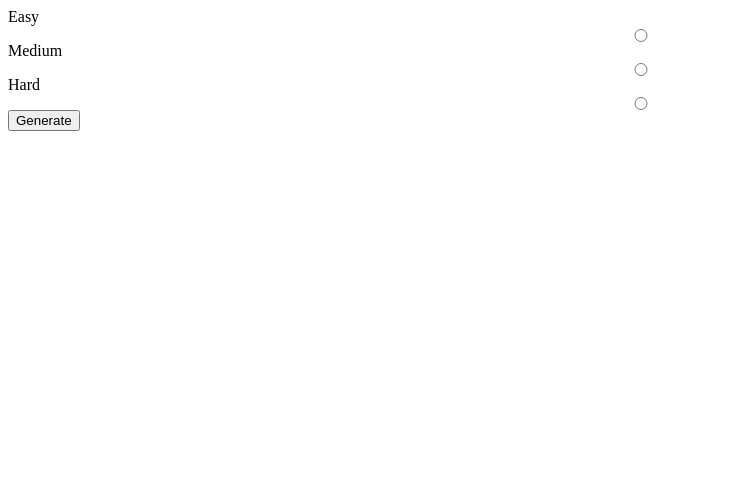
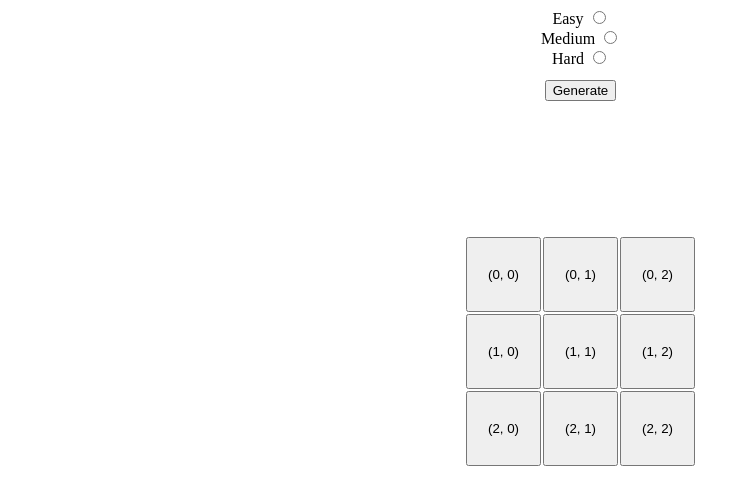
Before and after one commit to sallenellas/simon_says, a plain HTML site: page index.html in a window 1280 px wide. Shown: the whole page, without its empty margins (0-750 px from the left). Drawn offline with Linux system fonts and the light colour scheme.

Commit message:
Grid generated with coordinates on 5x2 page grid

```diff
--- a/index.html
+++ b/index.html
@@ -6,20 +6,35 @@
     <meta http-equiv="X-UA-Compatible" content="ie=edge">
     <title>Simon Says</title>
     <link rel="stylesheet" href="style.css">
+    <script src="scripts.js" defer></script>
   </head>
-  <body class="box-sizing">
+  <body>
+    <div class="container">
+
+      <div class="options">
         <div class="difficultySetting">
+            <div>
               <label for="easy">Easy</label>
               <input type="radio" name="difficulty" id="easy" value="3">
+            </div>
+            <div>
               <label for="medium">Medium</label>
               <input type="radio" name="difficulty" id="medium" value="4">
+            </div>
+            <div>
               <label for="hard">Hard</label>
               <input type="radio" name="difficulty" id="hard" value="5">
             </div>
-    <div>
+        </div>
+
+        <div class="buttons">
             <button type="button" id="play" name="playButton">Generate</button>
         </div>
+      </div>
 
-	<script src="scripts.js"></script>
+      <div class="button-grid" id="button-grid"></div>
+
+    </div>
+
   </body>
 </html>
--- a/scripts.js
+++ b/scripts.js
@@ -1,49 +1,24 @@
-const dimensions = 3;
-const playButton = document.querySelector('#play');
+// difficulty
 
 
-// Random color generator
-function generateColor(){
-    let color = [];
-    let r = Math.floor(Math.random() * 100) + 50;
-    color.push(r);
-    let g = Math.floor(Math.random() * 100) + 50;
-    color.push(g);
-    let b = Math.floor(Math.random() * 100) + 50;
-    color.push(b);
-    let a = 1.0;
-    color.push(a);
-    color.join('');
-    return color;
-}
+// Create a 2D array to hold the buttons
+const buttonGrid = [];
 
-playButton.addEventListener('click', () => {
+// Set the number of rows and columns for the grid
+const dimensions = 3;
 
-    let row = [];
-    let column = [];
-
-    const squares = document.createElement('div');
-    squares.className = "squares";
-    document.body.appendChild(squares);
-
-    for (let i = 0; i < dimensions; i++){
-        row[i] = document.createElement('button');
-        row[i].classList.add('square');
-        for (let j = 0; j < row.length; j++) {
-            column[j] = document.createElement('button');
-            column[j].classList.add('square');
-            squares.appendChild(column[j]);
-            squares.appendChild(row[i]);
-        }
-        squares.appendChild(row[i]);
+// Create the buttons and add them to the button grid
+for (let row = 0; row < dimensions; row++) {
+buttonGrid[row] = [];
+    for (let col = 0; col < dimensions; col++) {
+        const button = document.createElement("button");
+        button.textContent = `(${row}, ${col})`;
+        buttonGrid[row][col] = button;
+        button.setAttribute("id", `(${row}, ${col})`);
+        button.classList.add('square');
+        // button.classList.add('fade-in');
+        // button.style.gridRow = row + 1;
+        // button.style.gridColumn = col + 1;
+        document.getElementById("button-grid").appendChild(button);
     }
-    squares.addEventListener('click', (e) => {
-        // console.log(e.target);
-        let red = generateColor()[0];
-        let green = generateColor()[1];
-        let blue = generateColor()[2];
-        let alpha = generateColor()[3];
-        e.target.style = `background-color: #${red}${green}${blue}${alpha}`;
-    });
-
-});
+};
--- a/style.css
+++ b/style.css
@@ -1,27 +1,44 @@
-.box-sizing {
+.container {
     box-sizing: border-box;
+    display: inline-grid;
+    grid-template-columns: repeat(5, 1fr);
+    grid-template-rows: repeat(2, 1fr);
+    align-items: space-between;
+    justify-content: center;
+}
+
+.options {
+    display: flex;
+    flex-direction: column;
+    grid-column: 3 / 4;
+    grid-row: 1 / 2;
+    gap: 12px;
 }
 
 .difficultySetting {
     display: flex;
-    flex-direction: column;
+    flex-direction: row;
     flex-flow: column wrap;
-}
-
-.squares {
-    box-sizing: border-box;
-    display: inline-grid;
-    grid-template-columns: repeat(3, 1fr);
-    grid-template-rows: repeat(3, 1fr);
-    margin: 20px;
-    grid-gap: 5px;
     justify-content: center;
     align-items: center;
 }
 
+.buttons {
+    display: flex;
+    flex-direction: row;
+    align-items: center;
+    justify-content: center;
+}
+
+.button-grid {
+    display: inline-grid;
+    grid-template-columns: repeat(3, 1fr);
+    gap: 2px;
+    grid-column: 3 / 4;
+    grid-row: 2 / 3;
+}
+
 .square {
-    height: 50px;
-    width: 50px;
-    background-color: black;
-    border-color: black;
+    width: clamp(10px, 75px, 100px);
+    height: clamp(10px, 75px, 100px);
 }
```
Lines whose indentation alone changed are shown as unchanged.
